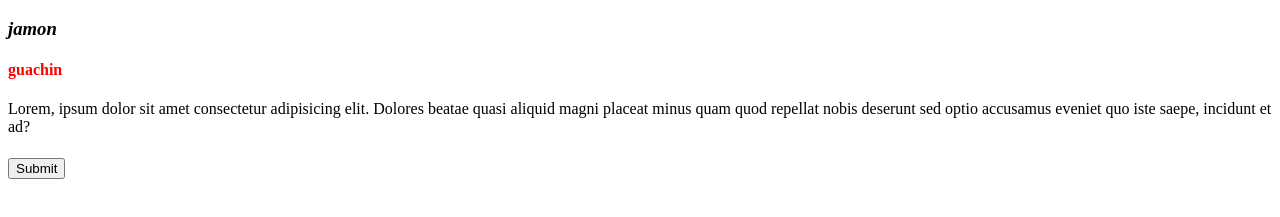
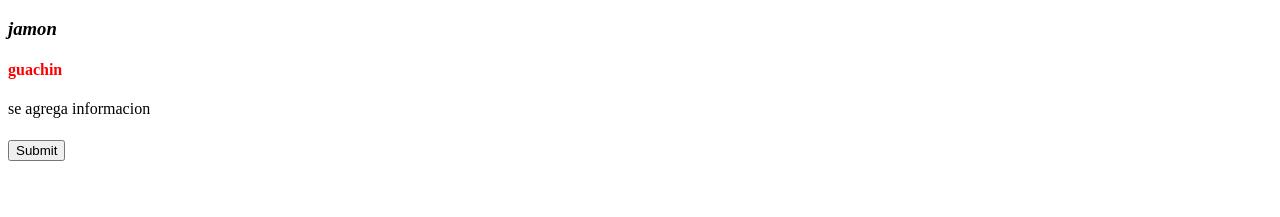
Before and after one commit to kukrin/primer-report-git, a plain HTML site: page index.html in a window 1280 px wide. Shown: the part 109-326 px from the top of the page. Drawn offline with Linux system fonts and the light colour scheme.

```diff
--- a/index.html
+++ b/index.html
@@ -9,7 +9,7 @@
     <h2><bold>hola</bold></h2>
     <h3><i>jamon</i></h3>
     <h4><font color="#FF0000">guachin</font></h4>
-    <p>Lorem, ipsum dolor sit amet consectetur adipisicing elit. Dolores beatae quasi aliquid magni placeat minus quam quod repellat nobis deserunt sed optio accusamus eveniet quo iste saepe, incidunt et ad?</p>
+    <p>se agrega informacion</p>
     <h5><input type="submit" name="nombre"></h5>
 </body>
 
```
